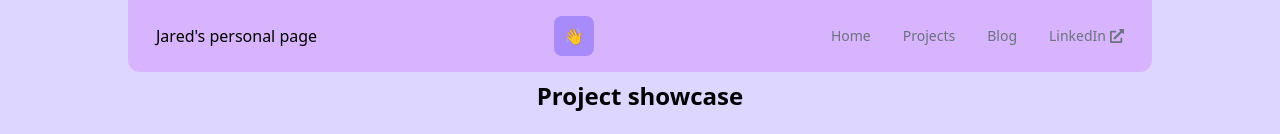
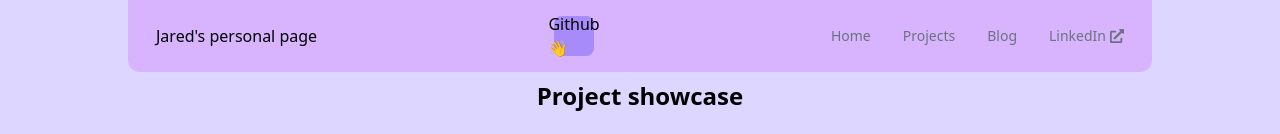
Before and after one commit to professorjrod/professorjrod.github.io, a React (Create React App) app: page / in a window 1280 px wide. Shown: the top 134 px of the page. Built offline with nearby package versions, Linux system fonts and the light colour scheme.

Commit message:
github edit

```diff
--- a/src/Nav.js
+++ b/src/Nav.js
@@ -9,7 +9,7 @@ const Nav = () => {
         className="inline-flex h-10 w-10 items-center justify-center rounded-lg bg-violet-400 hover:animation-wiggle"
         href="https://www.github.com/professorjrod"
       >
-        👋
+        Github 👋
       </a>
 
       <ul className="flex items-center gap-2 text-sm font-medium text-gray-500">
```
